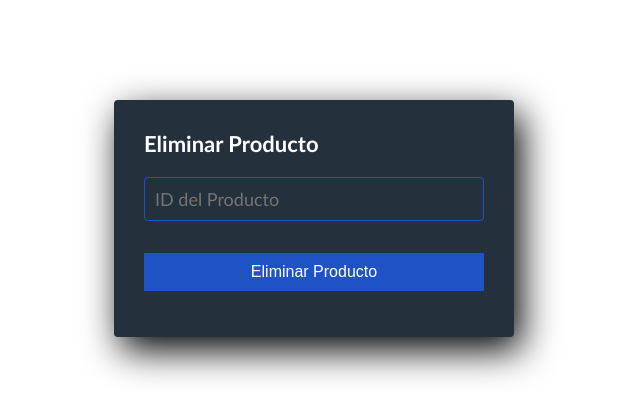
After one commit to uro0hh/puntoDeVista, a PHP site: page /eliminar-producto.html in a window 1280 px wide. The commit adds this page. Shown: the top 418 px of the page, without its empty margins (326-966 px from the left). Run offline with PHP 8.4, Linux system fonts and the light colour scheme.

Commit message:
Implementación de eliminar registro y producto

```diff
--- /dev/null
+++ b/eliminar-producto.html
@@ -0,0 +1,18 @@
+<!DOCTYPE html>
+<html lang="en">
+<head>
+  <meta charset="UTF-8">
+  <meta name="viewport" content="width=device-width, initial-scale=1.0">
+  <link rel="stylesheet" href="estilos.css">
+  <title>Eliminar Producto</title>
+</head>
+<body>
+  <form action="eliminar.php" method="POST">
+    <section class="form-eliminar">
+      <h4>Eliminar Producto</h4>
+      <input class="controls" type="text" name="producto_id" id="producto_id" placeholder="ID del Producto">
+      <button class="botons" type="submit">Eliminar Producto</button>
+    </section>
+  </form>
+</body>
+</html>
--- a/estilos.css
+++ b/estilos.css
@@ -14,6 +14,7 @@ body{
 
     --img1: scale(1);
     --img2: scale(0);
+
 }
 
 .nav:has( .dropdown:target ){
@@ -220,3 +221,108 @@ body{
         width: 80%;
     }
 }
+
+* {
+    margin: 0;
+    padding: 0;
+    box-sizing: border-box;
+}
+
+body {
+    font-family: Arial;
+}
+
+.form-eliminar, .form-register {
+    width: 400px;
+    background: #24303c;
+    padding: 30px;
+    margin: auto;
+    margin-top: 100px;
+    border-radius: 4px;
+    font-family: 'calibri';
+    color: white;
+    box-shadow: 7px 13px 37px #000;
+  }
+
+  .form-eliminar h4, .form-register h4 {
+    font-size: 22px;
+    margin-bottom: 20px;
+  }
+
+  .controls {
+    width: 100%;
+    background: #24303c;
+    padding: 10px;
+    border-radius: 4px;
+    margin-bottom: 16px;
+    border: 1px solid #1f53c5;
+    font-family: 'calibri';
+    font-size: 18px;
+    color: white;
+  }
+
+  .botons {
+    width: 100%;
+    background: #1f53c5;
+    border: none;
+    padding: 12px;
+    color: white;
+    margin: 16px 0;
+    font-size: 16px;
+    cursor: pointer;
+    transition: background-color 0.3s;
+  }
+
+  .botons:hover {
+    background-color: #45a049;
+  }
+
+/* Para eliminar producto */
+  * {
+    margin: 0;
+    padding: 0;
+    box-sizing: border-box;
+}
+
+body {
+    font-family: Arial;
+}
+
+/* Para eliminar registros */
+
+.form-eliminar, .form-register {
+    width: 400px;
+    background: #24303c;
+    padding: 30px;
+    margin: auto;
+    margin-top: 100px;
+    border-radius: 4px;
+    font-family: 'calibri';
+    color: white;
+    box-shadow: 7px 13px 37px #000;
+  }
+
+  .form-eliminar h4, .form-register h4 {
+    font-size: 22px;
+    margin-bottom: 20px;
+  }
+
+  .controls {
+    width: 100%;
+    background: #24303c;
+    padding: 10px;
+    border-radius: 4px;
+    margin-bottom: 16px;
+    border: 1px solid #1f53c5;
+    font-family: 'calibri';
+    font-size: 18px;
+    color: white;
+  }
+
+  .botons {
+    width: 100%;
+    background: #1f53c5;
+    border: none;
+    padding: 10px;
+
+  }
```
Also changed, not shown: eliminar-registro.html (added, +18 -0 lines), eliminar.php (added, +23 -0 lines), eliminar_registro.php (added, +23 -0 lines), index.html (+25 -16 lines), registro-usuario.html (added), registro.php (added).
